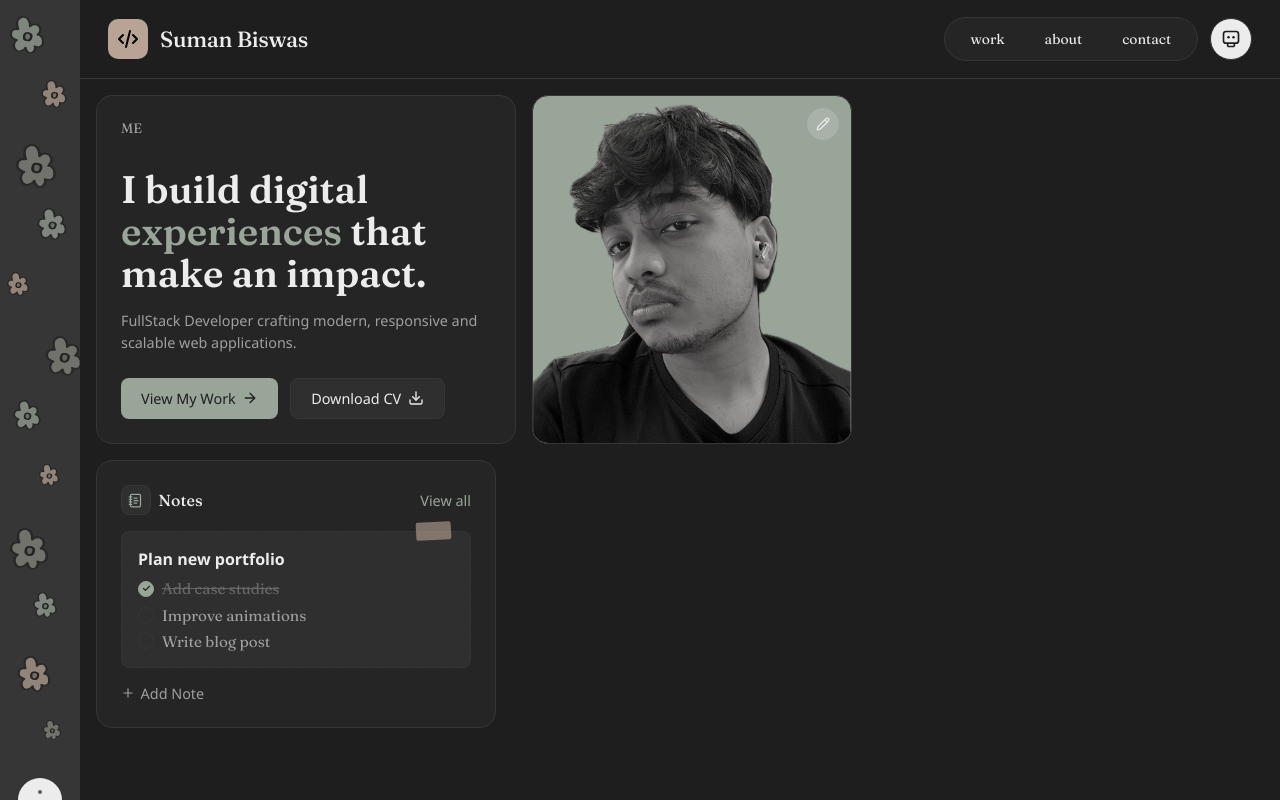
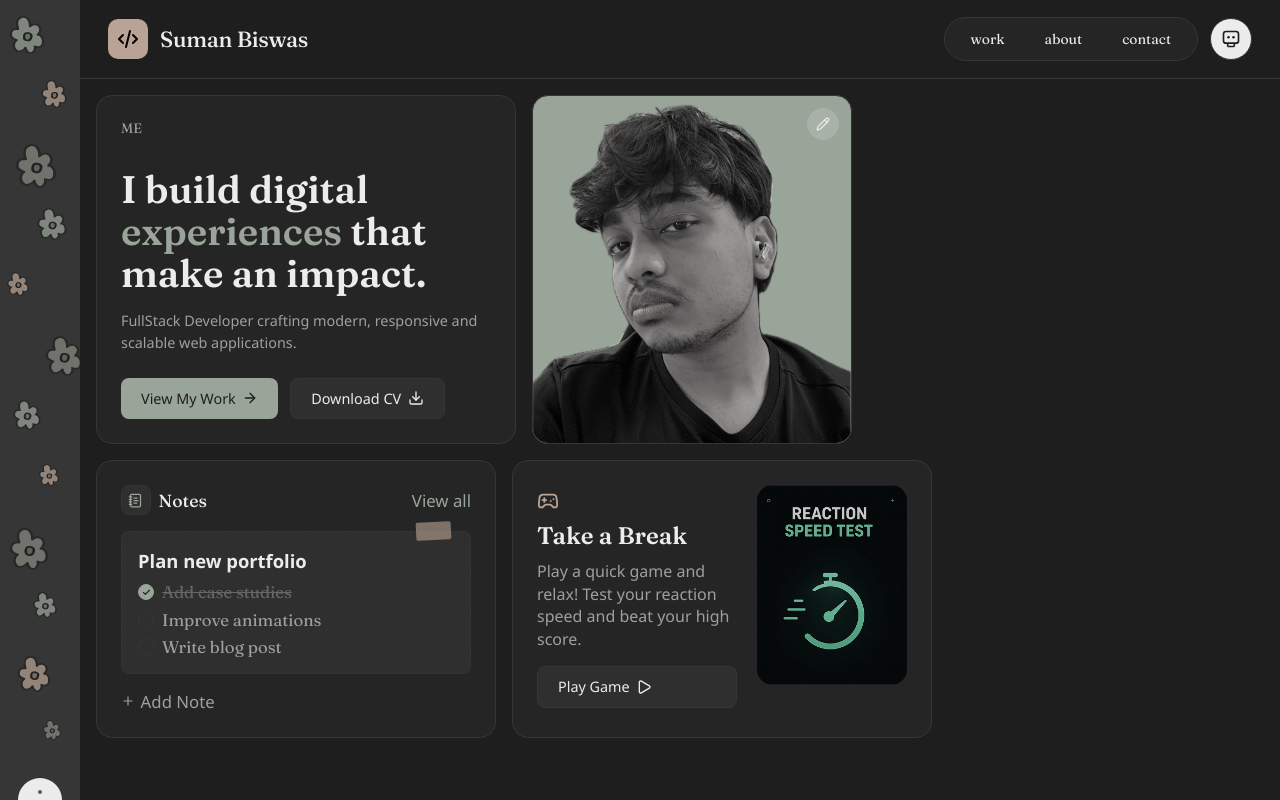
Before and after one commit to sumanbiswas7/sumanbiswas, a Next.js app: page / in a window 1280 px wide. Built offline with nearby package versions, Linux system fonts and the light colour scheme.

Commit message:
feat: take a break play game card

```diff
--- a/src/components/BentoGrid/BentoGrid.module.scss
+++ b/src/components/BentoGrid/BentoGrid.module.scss
@@ -83,6 +83,7 @@
   display: flex;
   align-items: center;
   gap: 0.5rem;
+  font-size: 1.1rem;
   font-weight: 500;
   color: $color-text-primary;
 }
@@ -102,7 +103,7 @@
 .noteCardViewAll {
   background: none;
   border: none;
-  font-size: 0.9rem;
+  font-size: 1.05rem;
   color: $color-sage;
   cursor: pointer;
   padding: 0;
@@ -136,7 +137,7 @@
 }
 
 .noteCardNoteTitle {
-  font-size: 1rem;
+  font-size: 1.15rem;
   font-weight: 600;
   color: $color-text-primary;
   margin: 0;
@@ -155,7 +156,7 @@
   display: flex;
   align-items: center;
   gap: 0.5rem;
-  font-size: 0.95rem;
+  font-size: 1.05rem;
   color: $color-text-secondary;
   cursor: pointer;
   user-select: none;
@@ -211,7 +212,7 @@
   gap: 0.35rem;
   background: none;
   border: none;
-  font-size: 0.9rem;
+  font-size: 1.05rem;
   color: $color-text-secondary;
   cursor: pointer;
   padding: 0;
@@ -262,3 +263,54 @@
   object-fit: cover;
   object-position: top center;
 }
+
+// PLAY GAME CARD
+.playGameCard {
+  display: flex;
+  flex-direction: row;
+  align-items: stretch;
+  gap: 1.25rem;
+  max-width: 420px;
+}
+
+.playGameLeft {
+  display: flex;
+  flex-direction: column;
+  gap: 0.6rem;
+  justify-content: center;
+  flex: 1;
+}
+
+.playGameIcon {
+  color: $color-clay;
+}
+
+.playGameTitle {
+  font-size: 1.5rem;
+  font-weight: 600;
+  color: $color-text-primary;
+  margin: 0;
+  line-height: 1.2;
+}
+
+.playGameSub {
+  font-size: 1rem;
+  color: $color-text-secondary;
+  margin: 0 0 0.4rem;
+  line-height: 1.4;
+}
+
+.playGamePoster {
+  position: relative;
+  width: 150px;
+  height: 200px;
+  flex-shrink: 0;
+  border-radius: $border-radius-md;
+  overflow: hidden;
+  background-color: #0d0d0d;
+  filter: grayscale(20%) brightness(80%);
+}
+
+.playGamePosterImg {
+  object-fit: cover;
+}
--- a/src/components/BentoGrid/BentoGrid.tsx
+++ b/src/components/BentoGrid/BentoGrid.tsx
@@ -1,4 +1,4 @@
-import { ArrowRight, Download, Pencil } from "lucide-react";
+import { ArrowRight, Download, Pencil, Gamepad2, Play } from "lucide-react";
 import Image from "next/image";
 import Card from "./Card";
 import Button from "@/components/ui/Button";
@@ -11,6 +11,7 @@ export default function BentoGrid() {
       <MeCard />
       <MeHeroImgCard />
       <NoteCard />
+      <PlayGameCard />
     </div>
   );
 }
@@ -57,3 +58,19 @@ function MeHeroImgCard() {
     </Card>
   );
 }
+
+function PlayGameCard() {
+  return (
+    <Card className={styles.playGameCard}>
+      <div className={styles.playGameLeft}>
+        <Gamepad2 size={22} className={styles.playGameIcon} />
+        <h3 className={styles.playGameTitle}>Take a Break</h3>
+        <p className={styles.playGameSub}>Play a quick game and relax! Test your reaction speed and beat your high score.</p>
+        <Button label="Play Game" icon={Play} variant="secondary" />
+      </div>
+      <div className={styles.playGamePoster}>
+        <Image src="/game-poster-1.png" alt="Reaction Speed Test" fill className={styles.playGamePosterImg} />
+      </div>
+    </Card>
+  );
+}
```
Also changed, not shown: public/game-poster-1.png (added).
